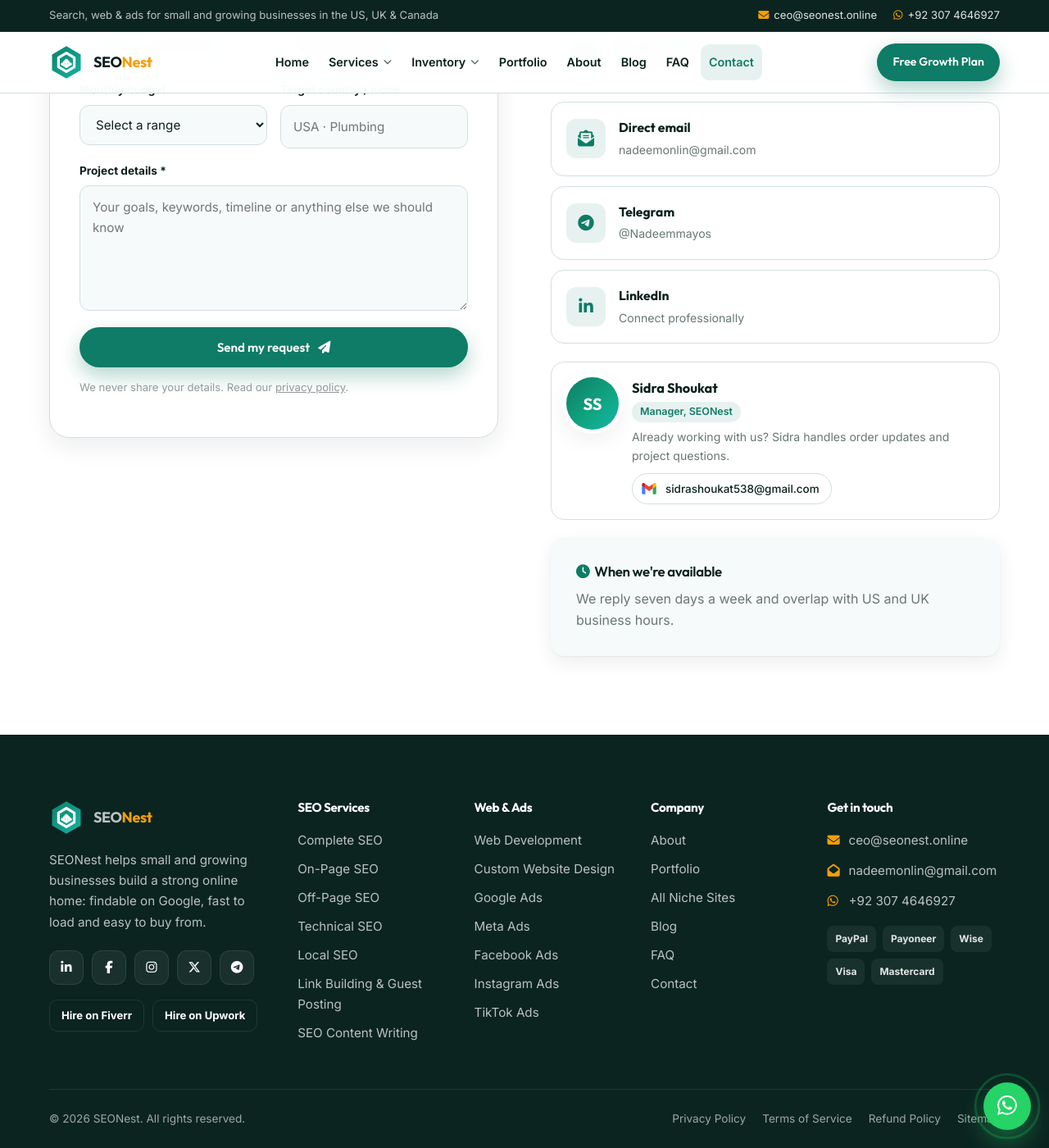
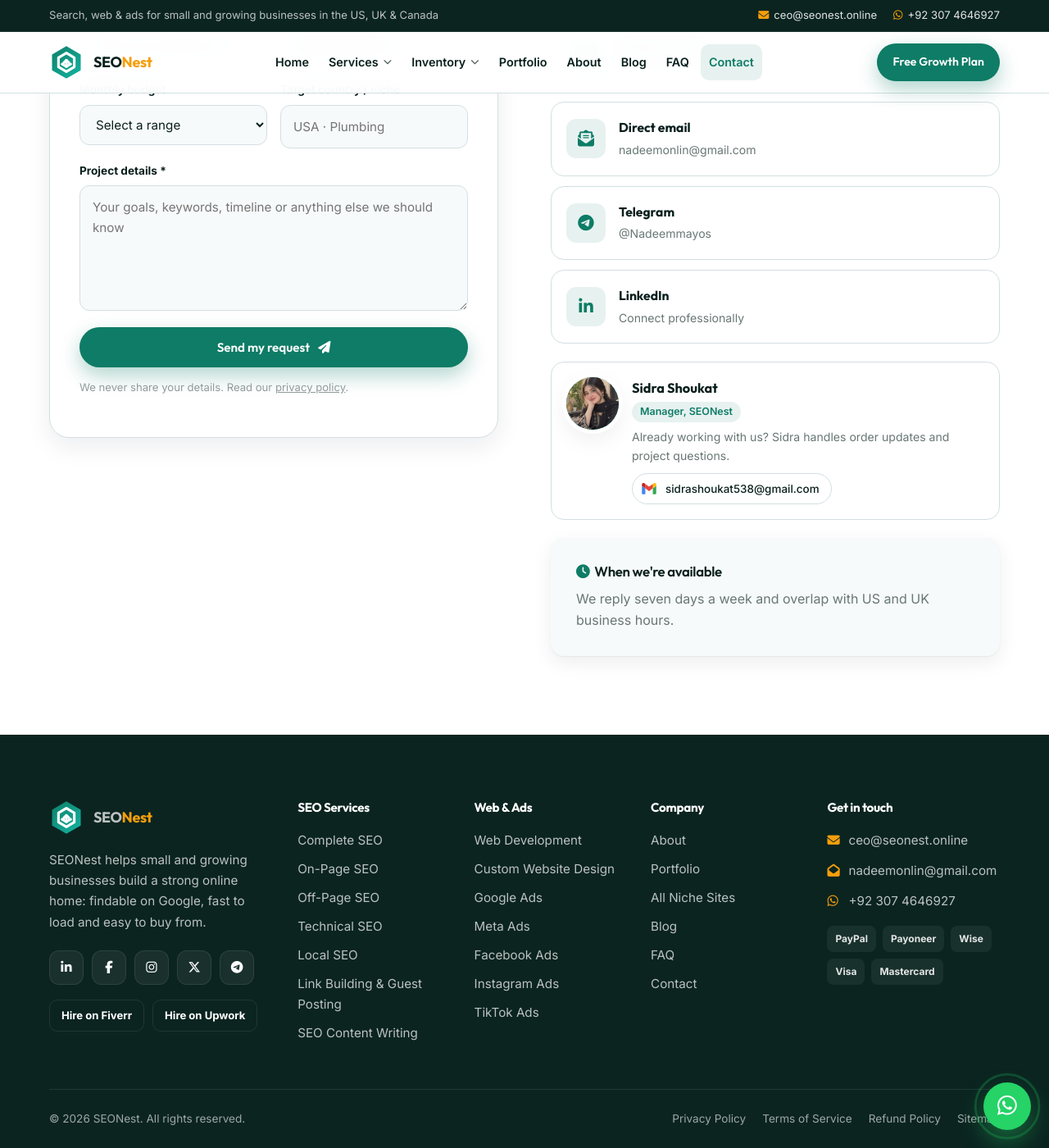
Before and after one commit to Nadeemmayo/seonest.online, a Jekyll site: the page contact.html, which Jekyll copies as it is, in a window 1280 px wide and 1400 px high, scrolled down 837 px. Shown: the whole window at 82% size. Built offline with Jekyll 4.4.1, drawn with Linux system fonts in a browser that asks for light colours.

Commit message:
Add Sidra Shoukat's photo
Co-Authored-By: Claude Opus 5.5 <noreply@anthropic.com>
Claude-Session: https://claude.ai/code/session_01D2nDws3cNhU7HKkbuWVjSa

```diff
--- a/assets/css/site.css
+++ b/assets/css/site.css
@@ -570,3 +570,4 @@ h1{letter-spacing:-.025em}
   .ph-initials{width:84px;height:84px;font-size:1.8rem}.ph-note{font-size:.6rem;letter-spacing:.12em}
 }
 @media (max-width:420px){.team-duo{grid-template-columns:1fr}.person-card{max-width:320px;margin:0 auto;width:100%}}
+.ts-avatar img{object-position:50% 22%}
```
Also changed, not shown: assets/img/sidra-shoukat.jpg (added).
